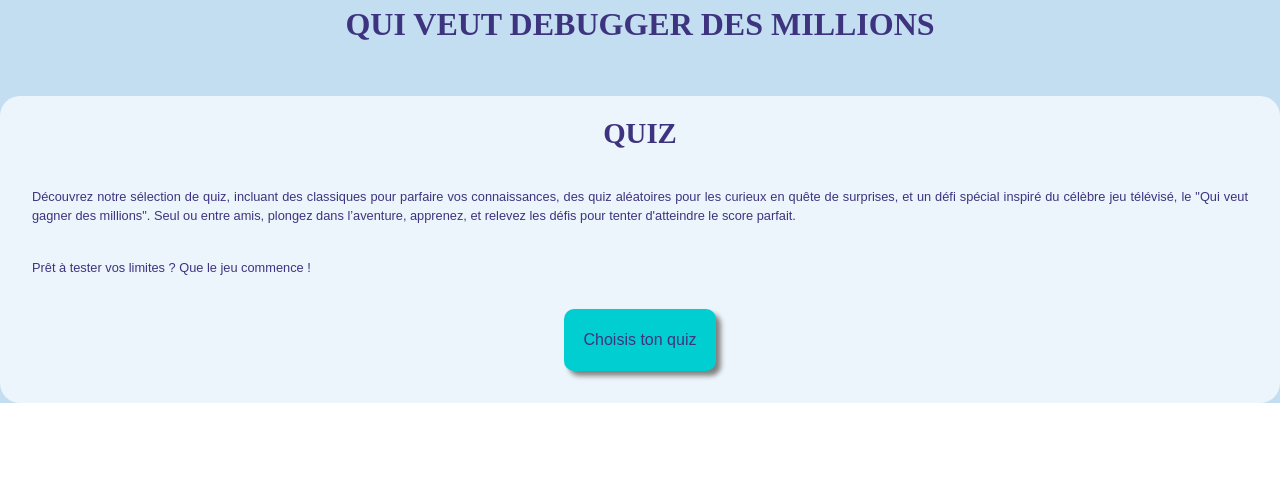
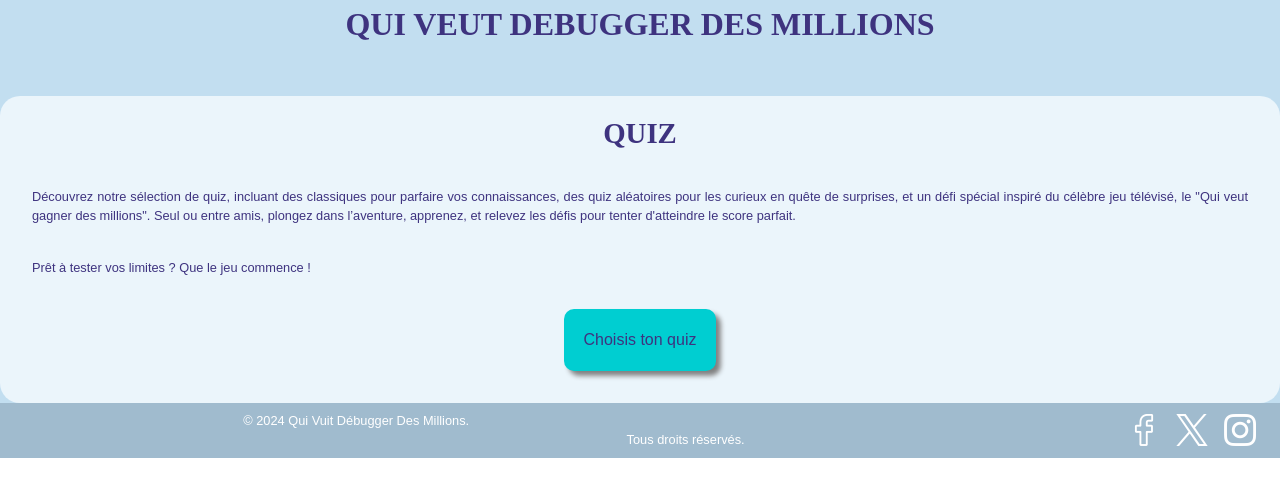
Before and after one commit to espositotimothe/JS-Paris-P2-LesPerses, a React (Vite) app: page / in a window 1280 px wide. Shown: the top 496 px of the page. Built offline with nearby package versions, Linux system fonts and the light colour scheme.

Commit message:
css option

```diff
--- a/src/App.tsx
+++ b/src/App.tsx
@@ -1,10 +1,12 @@
 import "./App.css";
+import Footer from "./components/quiz-components/Footer";
 import Header from "./components/quiz-components/Header";
 
 function App() {
 	return (
 		<>
 			<Header />
+			<Footer />
 		</>
 	);
 }
```
